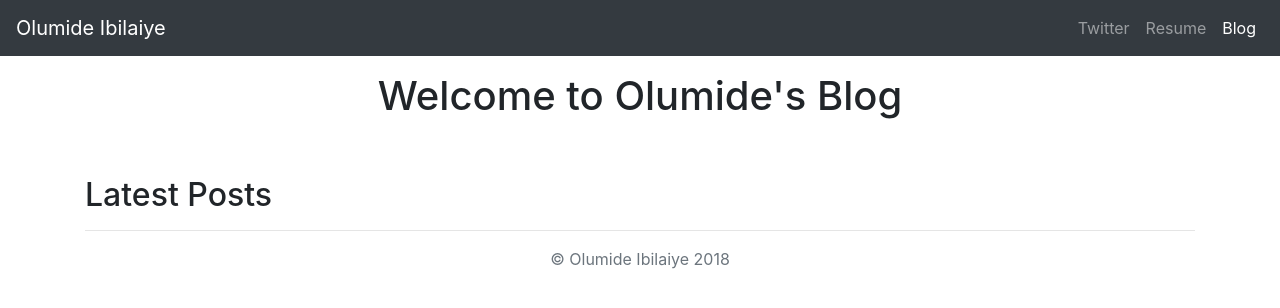
After one commit to donolu/portfolio-project, a Django app: page /blog/ in a window 1280 px wide. The commit adds this page. Shown: the top 308 px of the page. Run offline with Django 3.2, Linux system fonts and the light colour scheme; data that the repository does not hold is empty; some libraries are stand-ins or nearby versions.

Commit message:
Project completion

```diff
--- /dev/null
+++ b/blog/templates/blog/allblogs.html
@@ -0,0 +1,67 @@
+<!doctype html>
+<html lang="en">
+<head>
+    {% load staticfiles %}
+  <meta charset="utf-8">
+  <meta name="viewport" content="width=device-width, initial-scale=1, shrink-to-fit=no">
+  <meta name="description" content="">
+  <meta name="author" content="">
+
+  <title>Olumide's Blog</title>
+
+  <!-- Bootstrap core CSS -->
+  <link rel="stylesheet" href="https://stackpath.bootstrapcdn.com/bootstrap/4.1.3/css/bootstrap.min.css" integrity="sha384-MCw98/SFnGE8fJT3GXwEOngsV7Zt27NXFoaoApmYm81iuXoPkFOJwJ8ERdknLPMO" crossorigin="anonymous">
+
+
+</head>
+
+<body>
+
+  <header>
+    <nav class="navbar navbar-expand-lg navbar-dark bg-dark">
+      <a class="navbar-brand" href="{% url 'home' %}">Olumide Ibilaiye</a>
+      <button class="navbar-toggler" type="button" data-toggle="collapse" data-target="#navbarNavAltMarkup" aria-controls="navbarNavAltMarkup" aria-expanded="false" aria-label="Toggle navigation">
+        <span class="navbar-toggler-icon"></span>
+      </button>
+      <div class="collapse navbar-collapse" id="navbarNavAltMarkup">
+        <div class="navbar-nav ml-auto">
+          <a class="nav-item nav-link" href="http://twitter.com/donolu">Twitter</a>
+          <a class="nav-item nav-link" href="{% static 'resume.pdf' %}">Resume</a>
+          <a class="nav-item nav-link active" href="{% url 'allblogs' %}">Blog</a>
+        </div>
+      </div>
+    </nav>
+  </header>
+
+  <main role="main">
+    <div class="container">
+      <h1 class="text-center pt-3">Welcome to Olumide's Blog</h1>
+      <br>
+      <br>
+      <h2>Latest Posts</h2>
+      <hr/>
+      {% for blog in blogs.all %}
+      <a href="{% url 'detail' blog.id %}"><h3>{{ blog.title }}</h3></a>
+      {{ blog.pub_date_pretty }}
+      <br/>
+      <img class="img-fluid" src="{{ blog.image.url }}" height=200 width=200>
+      <br>
+      <p>{{ blog.summary }}</p>
+      {% endfor %}
+    </div>
+  </main>
+
+  <footer class="text-muted">
+    <div class="container text-center">
+      <p>© Olumide Ibilaiye {% now "Y" %} </p>
+    </div>
+  </footer>
+
+  <!-- Bootstrap core JavaScript
+  ================================================== -->
+  <!-- Placed at the end of the document so the pages load faster -->
+  <script src="https://code.jquery.com/jquery-3.3.1.slim.min.js" integrity="sha384-q8i/X+965DzO0rT7abK41JStQIAqVgRVzpbzo5smXKp4YfRvH+8abtTE1Pi6jizo" crossorigin="anonymous"></script>
+  <script src="https://cdnjs.cloudflare.com/ajax/libs/popper.js/1.14.3/umd/popper.min.js" integrity="sha384-ZMP7rVo3mIykV+2+9J3UJ46jBk0WLaUAdn689aCwoqbBJiSnjAK/l8WvCWPIPm49" crossorigin="anonymous"></script>
+  <script src="https://stackpath.bootstrapcdn.com/bootstrap/4.1.3/js/bootstrap.min.js" integrity="sha384-ChfqqxuZUCnJSK3+MXmPNIyE6ZbWh2IMqE241rYiqJxyMiZ6OW/JmZQ5stwEULTy" crossorigin="anonymous"></script>
+</body>
+</html>
--- /dev/null
+++ b/blog/urls.py
@@ -0,0 +1,7 @@
+from django.urls import path
+from . import views
+
+urlpatterns = [
+    path('', views.allblogs, name='allblogs'),
+    path('<int:blog_id>/', views.detail, name='detail'),
+]
--- a/blog/views.py
+++ b/blog/views.py
@@ -1,3 +1,11 @@
-from django.shortcuts import render
+from django.shortcuts import render, get_object_or_404
 
-# Create your views here.
+from .models import Blog
+
+def allblogs(request):
+    blogs = Blog.objects
+    return render(request, 'blog/allblogs.html',{'blogs':blogs})
+
+def detail(request, blog_id):
+    detailblog = get_object_or_404(Blog, pk=blog_id)
+    return render(request, 'blog/detail.html', {'blog':detailblog})
--- a/portfolio/settings.py
+++ b/portfolio/settings.py
@@ -122,7 +122,11 @@ USE_TZ = True
 
 # Static files (CSS, JavaScript, Images)
 # https://docs.djangoproject.com/en/2.1/howto/static-files/
+STATICFILES_DIRS =[
+    os.path.join(BASE_DIR, 'portfolio/static/')
+]
 
+STATIC_ROOT = os.path.join(BASE_DIR, 'static')
 STATIC_URL = '/static/'
 
 MEDIA_ROOT = os.path.join(BASE_DIR, 'media')
--- a/portfolio/urls.py
+++ b/portfolio/urls.py
@@ -14,7 +14,7 @@ Including another URLconf
     2. Add a URL to urlpatterns:  path('blog/', include('blog.urls'))
 """
 from django.contrib import admin
-from django.urls import path
+from django.urls import path, include
 from django.conf import settings
 from django.conf.urls.static import static
 import jobs.views
@@ -22,4 +22,5 @@ import jobs.views
 urlpatterns = [
     path('admin/', admin.site.urls),
     path('', jobs.views.home, name='home'),
+    path('blog/', include('blog.urls')),
 ] + static(settings.MEDIA_URL, document_root=settings.MEDIA_ROOT)
```
Also changed, not shown: blog/models.py (+9 -0 lines), blog/templates/blog/detail.html (added, +62 -0 lines), jobs/templates/jobs/home.html (+7 -6 lines), portfolio/static/Olumide.jpg (added), 2 other files.
